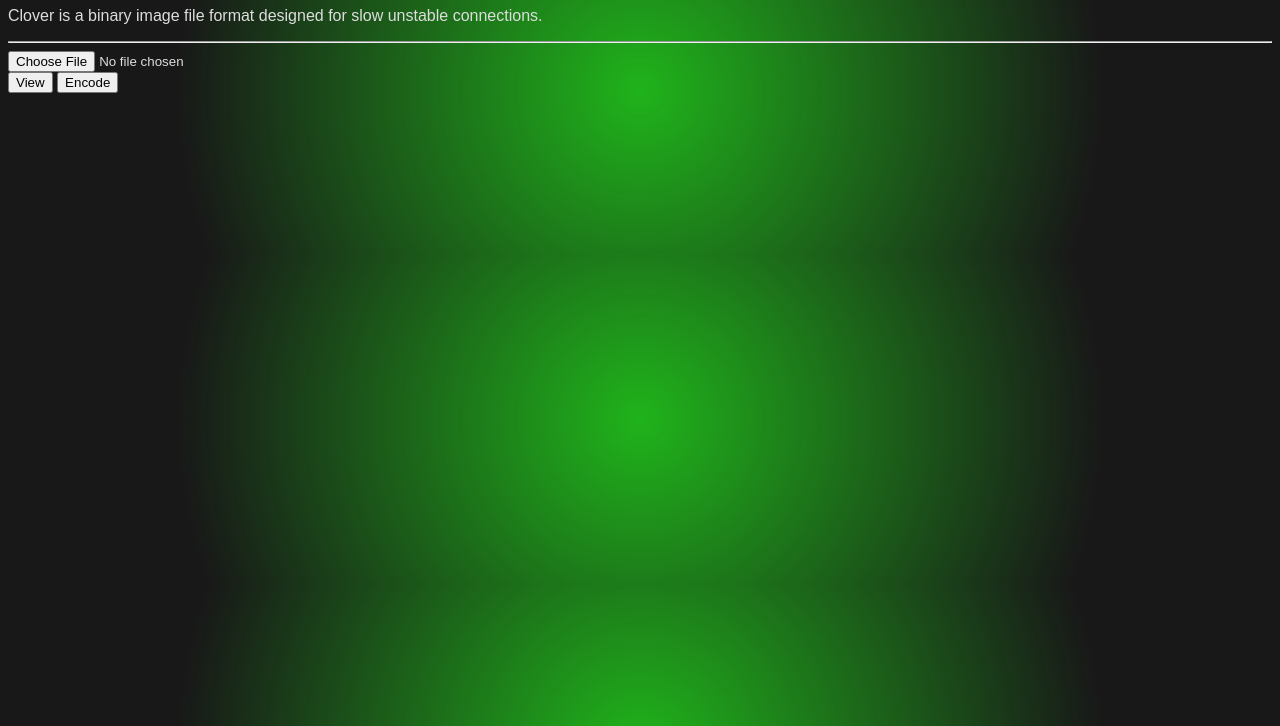
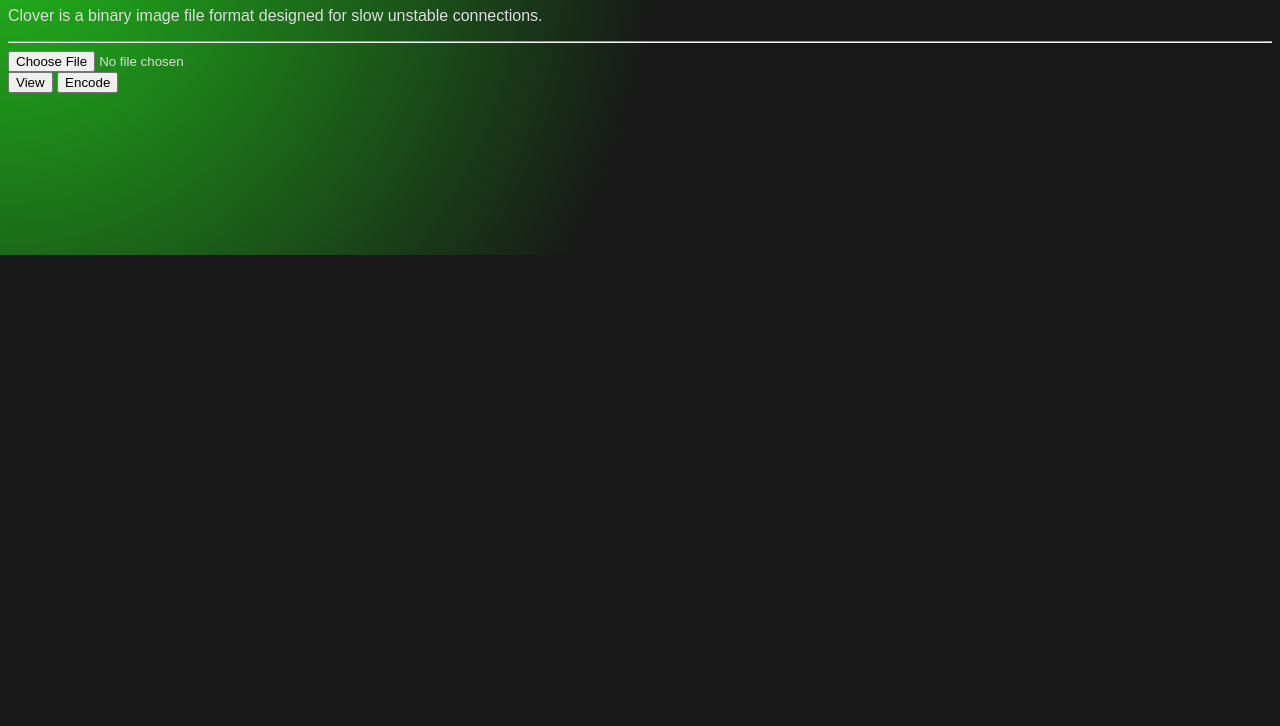
Before and after one commit to inventionpro/Clover, a plain HTML site: page index.html in a window 1280 px wide. Shown: the part 74-800 px from the top of the page. Drawn offline with Linux system fonts and the light colour scheme.

Commit message:
Update style.css

```diff
--- a/media/style.css
+++ b/media/style.css
@@ -10,7 +10,8 @@ body {
   color: var(--text);
   font-family: Lexend, Arial, sans-serif;
   background-color: var(--bg);
-  background-image: radial-gradient(circle at center, var(--accent) 0%, transparent 70%);
+  background-image: radial-gradient(circle at top left, var(--accent) 2%, transparent 50%);
+  background-repeat: no-repeat;
 }
 a {
   color: var(--accent);
```
